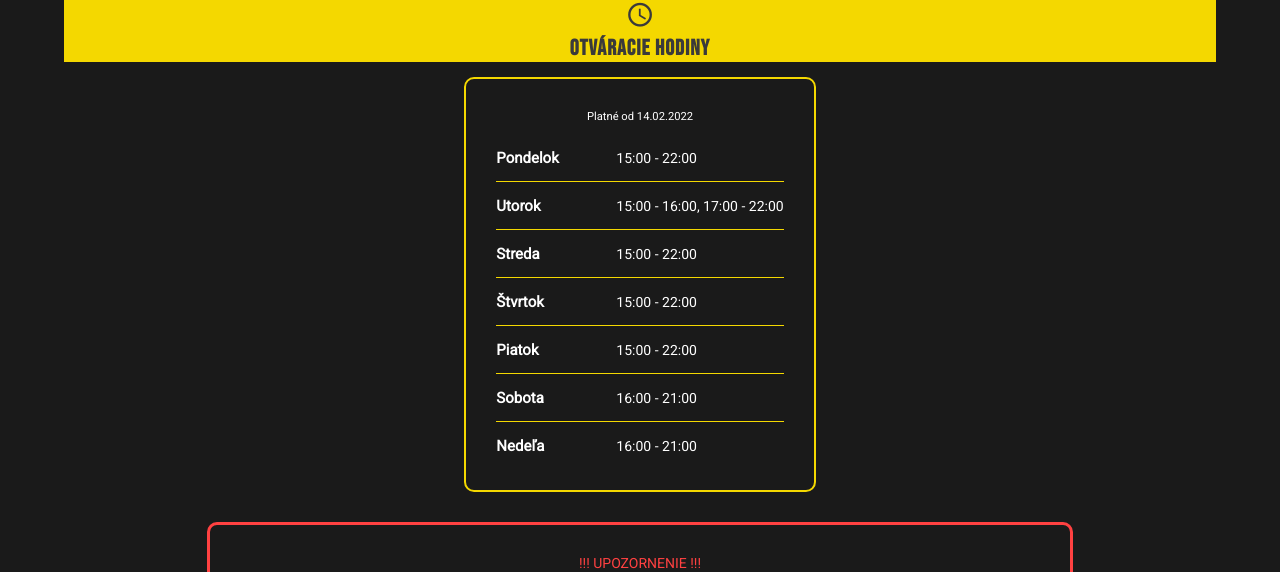
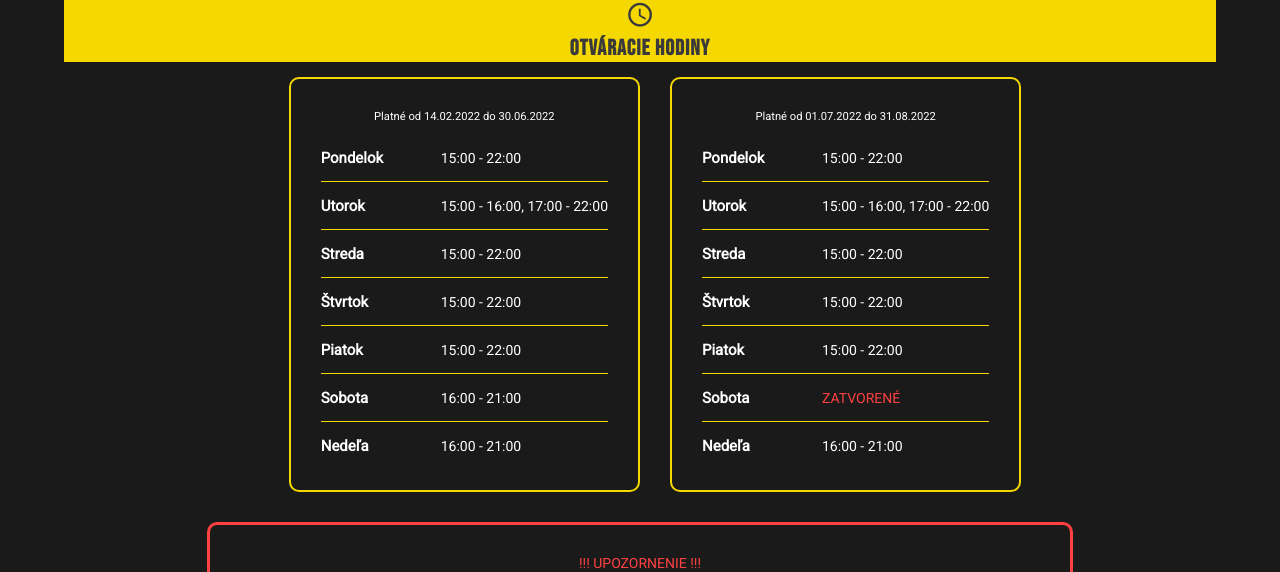
Before and after one commit to Peter-Polak/fitness-center-cardio-sport-website, a React (Create React App) app: page /otvaracie-hodiny in a window 1280 px wide. Shown: the part 168-740 px from the top of the page. Built offline with nearby package versions, Linux system fonts and the light colour scheme; no server answers.

Commit message:
Refactor code to add support for closed days and multiple opening hours

```diff
--- a/src/Texts.tsx
+++ b/src/Texts.tsx
@@ -6,7 +6,7 @@ export const openingHours =
         validity :
         {
             from : "14.02.2022",
-            to: ""
+            to: "30.06.2022"
         },
         monday : ["15:00 - 22:00"],
         tuesday : ["15:00 - 16:00", "17:00 - 22:00"],
@@ -14,6 +14,20 @@ export const openingHours =
         thursday : ["15:00 - 22:00"],
         friday : ["15:00 - 22:00"],
         saturday : ["16:00 - 21:00"],
+        sunday : ["16:00 - 21:00"]
+    },
+    {
+        validity :
+        {
+            from : "01.07.2022",
+            to: "31.08.2022"
+        },
+        monday : ["15:00 - 22:00"],
+        tuesday : ["15:00 - 16:00", "17:00 - 22:00"],
+        wednesday : ["15:00 - 22:00"],
+        thursday : ["15:00 - 22:00"],
+        friday : ["15:00 - 22:00"],
+        saturday : [],
         sunday : ["16:00 - 21:00"]
     }
 ];
@@ -53,8 +67,13 @@ const slovak =
         openingHours :
         {
             title : "Otváracie hodiny",
-            validity: "Platné od",
-            spinningWarning : "V Utorky a Štvrtky o 17:30 - 18:30 sa v zadnej časti posilňovne (kde sú vzpieračské pódia, stojan, klietka, leg press a rotopédy) konajú hodiny spinningu. Počas tejto doby je zadná časť vyhradená iba pre spinning a iným návštevníkom nedostupná a uzavretá!"
+            validity:
+            {
+                from : "Platné od",
+                to: "do"
+            },
+            spinningWarning : "V Utorky a Štvrtky o 17:30 - 18:30 sa v zadnej časti posilňovne (kde sú vzpieračské pódia, stojan, klietka, leg press a rotopédy) konajú hodiny spinningu. Počas tejto doby je zadná časť vyhradená iba pre spinning a iným návštevníkom nedostupná a uzavretá!",
+            closed : "Zatvorené"
         },
         pricing :
         {
@@ -123,9 +142,14 @@ const english : typeof slovak =
         openingHours :
         {
             title : "Opening hours",
-            validity: "Valid since",
+            validity:
+            {
+                from : "Valid since",
+                to: "until"
+            },
             // V Utorky a Štvrtky o 17:30 - 18:30 sa v zadnej časti posilňovne (kde sú vzpieračské pódia, stojan, klietka, leg press a rotopédy) konajú hodiny spinningu. Počas tejto doby je zadná časť vyhradená iba pre spinning a iným návštevníkom nedostupná a uzavretá!
-            spinningWarning : "On Mondays and Thursdays at 17:30 - 18:30 in the back side of the gym (where weightlifting podiums, rack,cage, leg press and stationary bikes are located)"
+            spinningWarning : "On Mondays and Thursdays at 17:30 - 18:30 in the back side of the gym (where weightlifting podiums, rack,cage, leg press and stationary bikes are located)",
+            closed : "Closed"
         },
         pricing :
         {
--- a/src/components/DayOpeningHours.tsx
+++ b/src/components/DayOpeningHours.tsx
@@ -1,7 +1,8 @@
 import { Component } from 'react'
 import styled from 'styled-components';
-import { getTranslatedDay } from '../Texts';
+import { getTranslatedDay, texts } from '../Texts';
 import { Day } from '../utilities/enums';
+import WarningText from './WarningText';
 
 interface IAnnouncementProps
 {
@@ -32,6 +33,8 @@ class DayOpeningHours extends Component<IAnnouncementProps, IState>
         //     timeString += `${time.from.hours}:${time.from.minutes} - ${time.to.hours}:${time.to.minutes}`;
         // }
 
+        if(times.length > 0)
+        {
             times.forEach(
                 (time, index, array) =>
                 {
@@ -39,8 +42,16 @@ class DayOpeningHours extends Component<IAnnouncementProps, IState>
                     if(index < array.length - 1) timeString += ", ";
                 }
             );
+        }
+        // else
+        // {
+        //     timeString = texts.pages.openingHours.closed;
+        // }
+
 
         if(oldTime)
+        {
+            if(oldTime.length > 0)
             {
                 oldTime.forEach(
                     (time, index, array) =>
@@ -50,12 +61,21 @@ class DayOpeningHours extends Component<IAnnouncementProps, IState>
                     }
                 );
             }
+            else
+            {
+                oldTimeString = texts.pages.openingHours.closed;
+            }
+
+        }
 
         return (
             <Container>
                 {date ? <Date>{date}:</Date> : null}
                 <DayText>{getTranslatedDay(day)}</DayText>
-                <TimeText>{oldTime ? <><del>{oldTimeString}</del> → </> : ""}{timeString}</TimeText>
+                <TimeText>
+                    {oldTime ? <><del>{oldTimeString}</del> → </> : ""}
+                    {timeString != "" ? timeString : <WarningText>{texts.pages.openingHours.closed.toUpperCase()}</WarningText>}
+                </TimeText>
             </Container>
         )
     }
--- a/src/pages/OpeningHours.tsx
+++ b/src/pages/OpeningHours.tsx
@@ -40,21 +40,27 @@ class OpeningHours extends Component<IOpeningHoursProps, IOpeningHoursState>
                 <Heading heading="H1"><MaterialIcon icon="schedule" color="dark"/>{pageTexts.title}</Heading>
 
                 <Content>
-                    <Schedule>
-                        <Valid>{pageTexts.validity} {currentOpeningHours.validity.from}</Valid>
-                        <DayOpeningHours day={Day.Monday} times={currentOpeningHours.monday}/>
-                        <DayOpeningHours day={Day.Tuesday} times={currentOpeningHours.tuesday}/>
-                        <DayOpeningHours day={Day.Wednesday} times={currentOpeningHours.wednesday}/>
-                        <DayOpeningHours day={Day.Thursday} times={currentOpeningHours.thursday}/>
-                        <DayOpeningHours day={Day.Friday} times={currentOpeningHours.friday}/>
-                        <DayOpeningHours day={Day.Saturday} times={currentOpeningHours.saturday}/>
-                        <DayOpeningHours day={Day.Sunday} times={currentOpeningHours.sunday}/>
-                    </Schedule>
+                    <HoursContainer>
+                        {
+                            openingHours.map(element => {
+                                return <Schedule>
+                                    <Valid>{pageTexts.validity.from} {element.validity.from}{element.validity.to !== "" ? ` ${pageTexts.validity.to} ${element.validity.to}` : null}</Valid>
+                                    <DayOpeningHours day={Day.Monday} times={element.monday}/>
+                                    <DayOpeningHours day={Day.Tuesday} times={element.tuesday}/>
+                                    <DayOpeningHours day={Day.Wednesday} times={element.wednesday}/>
+                                    <DayOpeningHours day={Day.Thursday} times={element.thursday}/>
+                                    <DayOpeningHours day={Day.Friday} times={element.friday}/>
+                                    <DayOpeningHours day={Day.Saturday} times={element.saturday}/>
+                                    <DayOpeningHours day={Day.Sunday} times={element.sunday}/>
+                                </Schedule>
+                            })
+                        }
 
-                    {/* <Schedule>
-                    <Heading heading="H2"><MaterialIcon icon="event_available" color="theme"/>Otváracie hodiny počas sviatkov</Heading>
+                        {/* <Schedule>
+                        <Heading heading="H2"><MaterialIcon icon="event_available" color="theme"/>Otváracie hodiny počas sviatkov</Heading>
 
-                    </Schedule> */}
+                        </Schedule> */}
+                    </HoursContainer>
 
                     <Warning>
                         <WarningText>!!! {texts.warning} !!!</WarningText>
@@ -72,12 +78,20 @@ const Content = styled.div`
     align-items: center;
 `;
 
+const HoursContainer = styled.div`
+    display: flex;
+    flex-wrap: wrap;
+    flex-direction: row;
+    align-items: center;
+    justify-content: center;
+`;
+
 const Schedule = styled.div`
     display: flex;
     flex-direction: column;
     align-items: center;
 
-    margin-bottom: 30px;
+    margin: 0 0 30px 30px;
     padding: 20px 30px;
 
     border: 2px solid ${props => props.theme.color.primary.normal};
```
Lines whose indentation alone changed are shown as unchanged.
